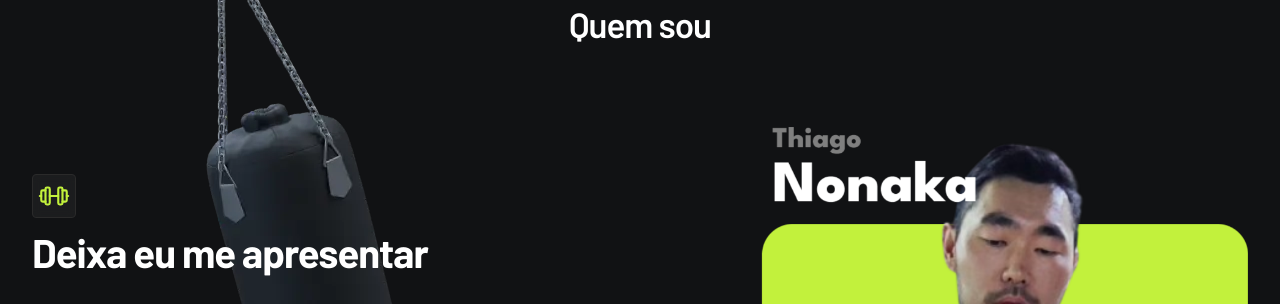
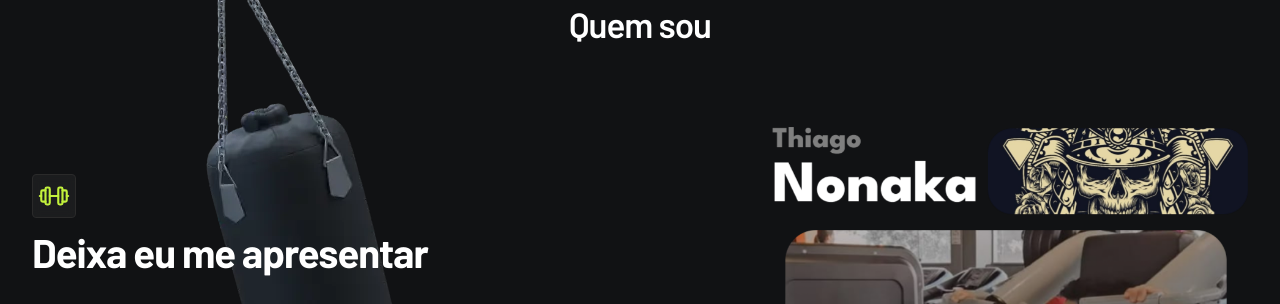
Before and after one commit to wagstalos/template-thiago, a website: page index.html in a window 1280 px wide. Shown: the part 914-1218 px from the top of the page. Drawn offline with nearby package versions, Linux system fonts and the light colour scheme.

Commit message:
new fotos

```diff
--- a/index.html
+++ b/index.html
@@ -295,7 +295,7 @@
         </div>
 
         <div class="s-about__image">
-          <img src="img/thago.png" alt="Thiago Nonaka" loading="lazy">
+          <img src="img/thiago.png" alt="Thiago Nonaka" loading="lazy">
           <img src="img/tag-agua.svg" class="tag-agua" alt="Thiago Nonaka" width="120px" loading="lazy">
           <img src="img/tag-kcal.svg" class="tag-kcal" alt="Thiago Nonaka" width="110px" loading="lazy">
 
```
Also changed, not shown: img/thiago.png (added).
